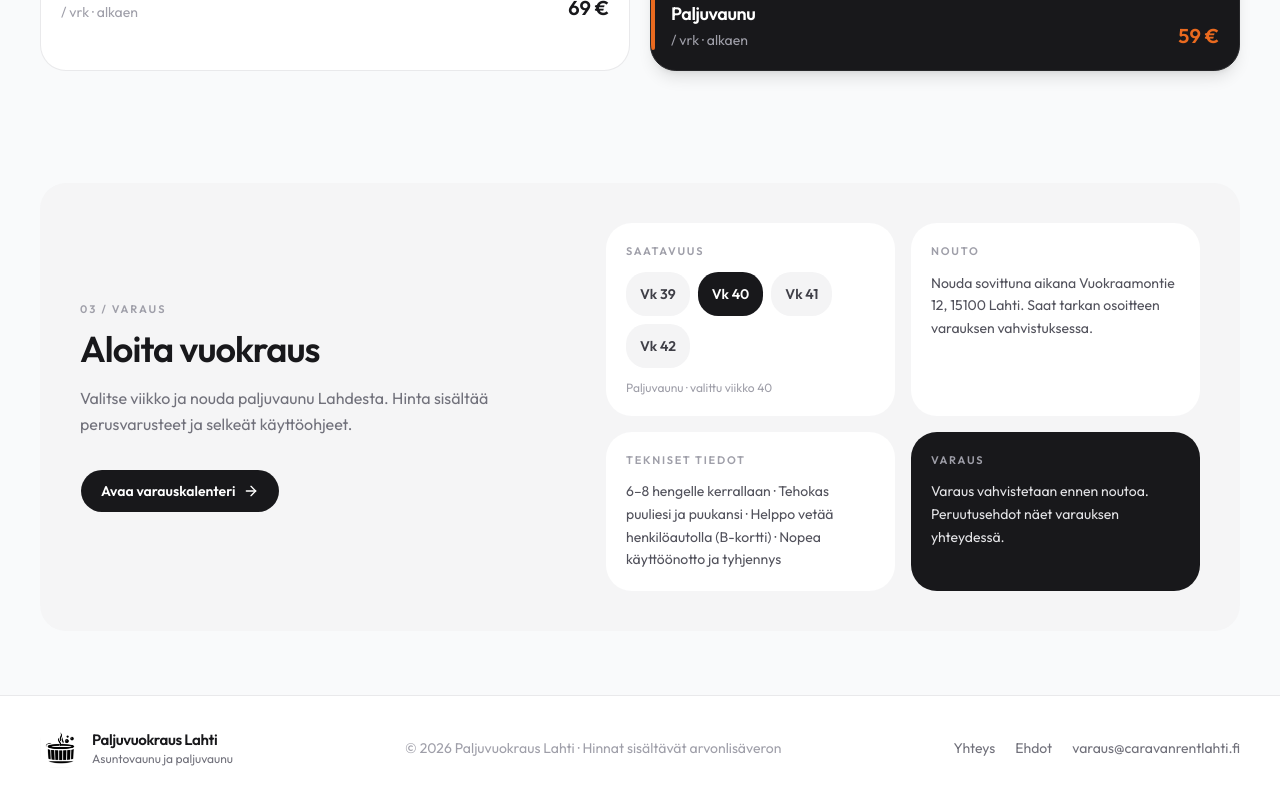
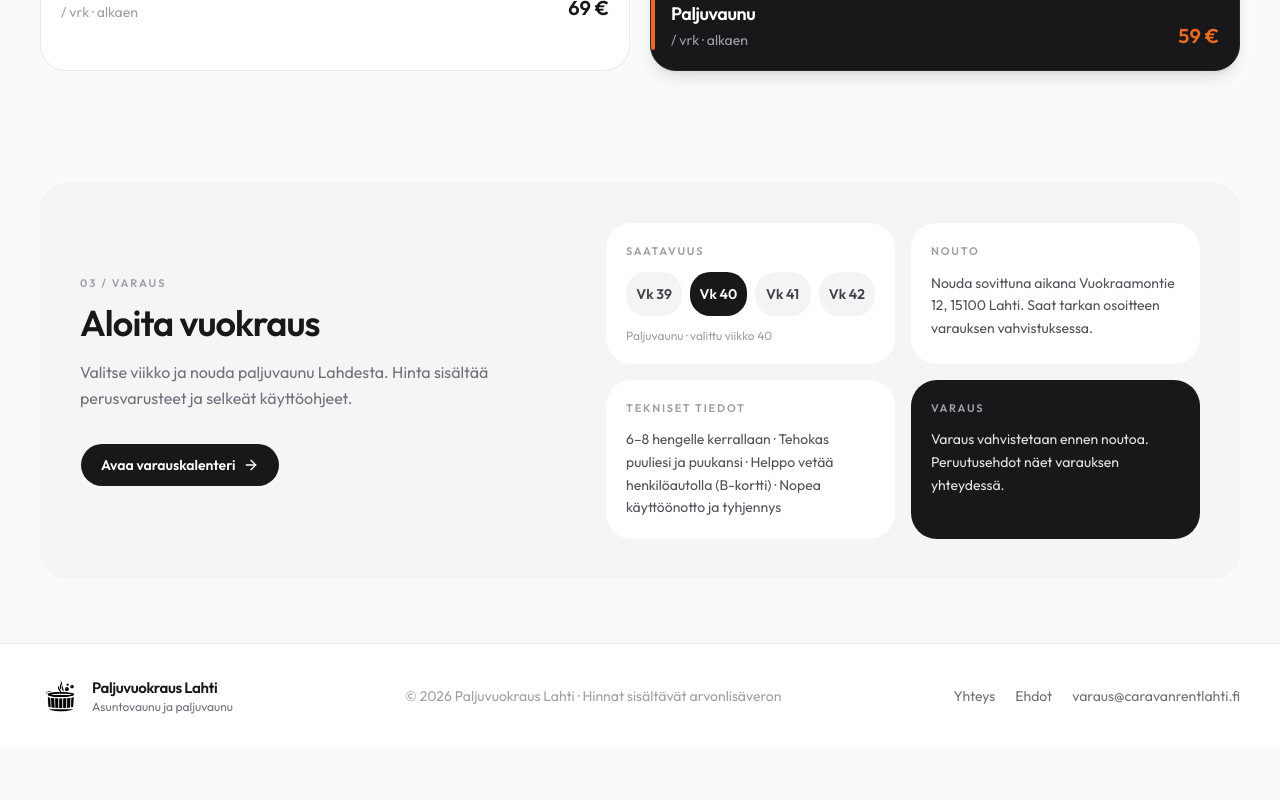
Before and after one commit to lahentaksi-glitch/caravan-rental, a Next.js app: page / in a window 1280 px wide. Shown: the part 1413-2213 px from the top of the page. After the commit the page ends 2161 px from the top, so only its background shows below. Built offline with nearby package versions, Linux system fonts and the light colour scheme; no server answers.

Commit message:
Keep week pills in a single four-column row.
Match the booking teaser and calendar picker to the compact week selector layout.

Co-authored-by: lahentaksi <lahentaksi@gmail.com>

```diff
--- a/components/booking/booking-form.tsx
+++ b/components/booking/booking-form.tsx
@@ -43,7 +43,7 @@ export function BookingForm({ product, extras }: BookingFormProps) {
     () => getBookedDates(product.slug),
     [product.slug]
   );
-  const weeks = useMemo(() => upcomingWeeks(8), []);
+  const weeks = useMemo(() => upcomingWeeks(4), []);
   const [dateFrom, setDateFrom] = useState("");
   const [dateTo, setDateTo] = useState("");
   const [selectedExtras, setSelectedExtras] = useState<Record<string, boolean>>(
--- a/components/booking/week-picker.tsx
+++ b/components/booking/week-picker.tsx
@@ -21,7 +21,7 @@ export function WeekPicker({
           {label}
         </p>
       ) : null}
-      <div className="mt-3 flex flex-wrap gap-2">
+      <div className="mt-3 grid grid-cols-4 gap-2">
         {weeks.map((week) => {
           const isActive = selected?.week === week.week && selected.year === week.year;
           return (
@@ -30,7 +30,7 @@ export function WeekPicker({
               type="button"
               onClick={() => onSelect?.(week)}
               className={cn(
-                "min-h-11 rounded-xl px-3.5 text-sm font-semibold transition-colors",
+                "flex min-h-11 items-center justify-center rounded-xl px-2 text-sm font-semibold transition-colors",
                 isActive
                   ? "bg-zinc-900 text-white"
                   : "bg-zinc-100 text-zinc-700 hover:bg-zinc-200"
```
